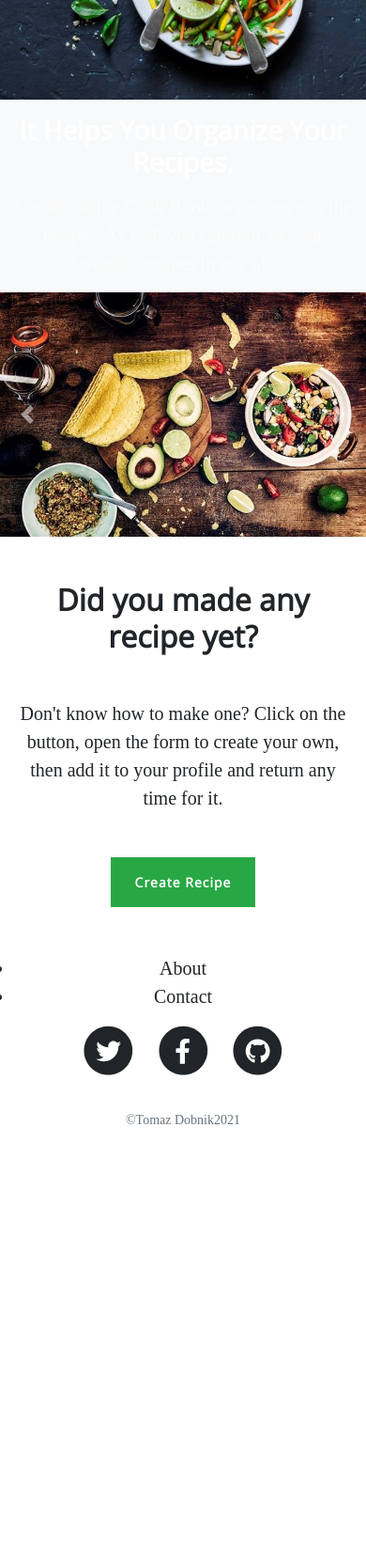
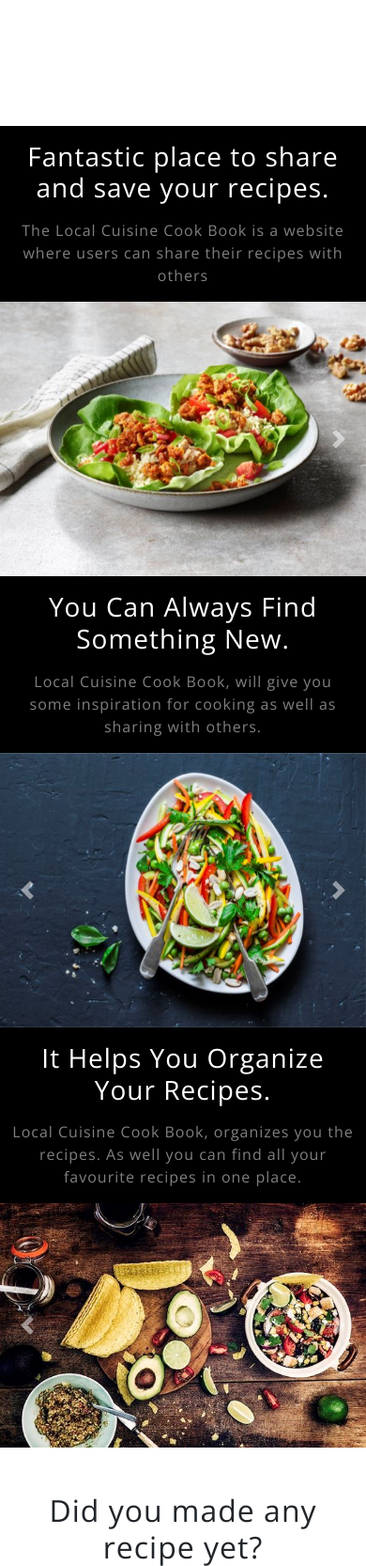
Before and after one commit to Tomazdo10/Cuisine, a Flask app: page /about in a window 390 px wide. Shown: the part 1812-3478 px from the top of the page at 94% size. Before the commit the page ends 3008 px from the top, so only its background shows below. Run offline with Flask 2, Linux system fonts and the light colour scheme; the visitor is signed in with stand-in values (Sample User, id 1); some libraries are stand-ins or nearby versions.

Commit message:
modified templates

```diff
--- a/app.py
+++ b/app.py
@@ -230,11 +230,11 @@ def signup_page():
             flash("username already exists")
             return redirect(url_for("signup"))
 
-        sign_up = {
+        signup = {
             "username": request.form.get("username").lower(),
-            "password": generate_password_hash(request.form.get("password"))
+            "password": generate.password.hash(request.form.get("password"))
         }
-        mongo.db.users.insert_one(register)
+        mongo.db.users.insert_one('register')
 
         # put the new user into 'session' cookie
         session["user"] = request.form.get("username").lower()
--- a/templates/about.html
+++ b/templates/about.html
@@ -1,4 +1,3 @@
-<!DOCTYPE html>
 {% extends "base.html" %} {% block content %}
 <header class="masthead"
     style="background-image: url(https://images.unsplash.com/photo-1554676187-3db06266dcaa?ixid=MXwxMjA3fDB8MHxwaG90by1wYWdlfHx8fGVufDB8fHw%3D&ixlib=rb-1.2.1&auto=format&fit=crop&w=1868&q=80);">
@@ -18,7 +17,7 @@
     <div class=" container">
         <div class="row">
             <div class="col-12">
-                <h2 class="text-black">What is Local Cuisine Cook Book</h2>
+                <h2 class="text-white">What is Local Cuisine Cook Book</h2>
             </div>
         </div>
     </div>
@@ -51,13 +50,14 @@
                                 alt="Juicy beef sandwich" />
                         </div>
                     </div>
-                    <a class="carousel-control-prev" href="#carousel" role="button" data-slide="prev">
+                    <a class="carousel-control-prev" href="#carousel-1" role="button" data-slide="prev">
                         <span class="carousel-control-prev-icon" aria-hidden="true"></span>
-                        \ <span class="sr-only">Previous</span>
+                        <span class="sr-only">Previous</span>
                     </a>
-                    <a class="carousel-control-next" href="#carousel" role="button" data-slide="next">
-                        <span class="carousel-control-prev-icon" aria-hidden="true"></span>
-                        <span class="sr-only">Next</span></a>
+                    <a class="carousel-control-next" href="#carousel-1" role="button" data-slide="next">
+                        <span class="carousel-control-next-icon" aria-hidden="true"></span>
+                        <span class="sr-only">Next</span>
+                    </a>
                 </div>
             </div>
             <div class="col-12 col-lg-6 bg-black d-flex">
@@ -72,10 +72,10 @@
                     </p>
                 </div>
             </div>
-            <div class="p-0 d-block d-lg-none col-lg-6">
+            <div class="p-0 col-12 col-lg-6">
                 <div id="carousel-2" class="carousel slide carousel-fade" data-ride="carousel">
                     <div class="carousel-inner">
-                        <div class="carousel-item-active">
+                        <div class="carousel-item active">
                             <img class="d-block w-100" src="{{url_for('static', filename='assets/img/img115.jpg')}}"
                                 alt="Healthy start of the day" />
                         </div>
@@ -109,10 +109,10 @@
                     </p>
                 </div>
             </div>
-            <div class="p-0 d-block d-lg-none col-lg-6">
+            <div class="p-0 col-12 col-lg-6">
                 <div id="carousel-3" class="carousel slide carousel-fade" data-ride="carousel">
                     <div class="carousel-inner">
-                        <div class="carousel-item-active">
+                        <div class="carousel-item active">
                             <img class="d-block w-100" src="{{url_for('static', filename='assets/img/img120.jpg')}}"
                                 alt="Just snacking" />
                         </div>
--- a/templates/add_recipe.html
+++ b/templates/add_recipe.html
@@ -1,4 +1,3 @@
-<!DOCTYPE html>
 {% extends 'base.html %} {% block content %}
 <!--Adding the Recipe-->
 <header class="masthead">
--- a/templates/base.html
+++ b/templates/base.html
@@ -5,18 +5,19 @@
     <meta charset="UTF-8">
     <meta name="viewport" content="width=device-width, initial-scale=1.0">
     <title>Local Cuisine Cook Book</title>
-    <link rel="shortcut icon" href="{{url_for('static', filename='assets/img/favicon.ico') }}" type="img/x-icon" />
+    <link rel="shortcut icon" href="{{url_for('static', filename='/img/favicon.ico') }}" type="img/icon.png" />
+    <script src="https://use.fontawesome.com/releases/v5.13.0/js/all.js" crossorigin="anonymous"></script>
     <link rel="stylesheet" href="{{url_for('static', filename='vendor/bootstrap/css/bootstrap.min.css')}}"
         type="text/css" />
     <link rel="stylesheet" href="{{url_for('static', filename='css/clean-blog.min.css')}}" type="text/css" />
-    <link rel="stylesheet" href="{{ url_for('static', filename='css/style.css') }}" />
+    <link rel="stylesheet" href="{{ url_for('static', filename='assets/css/styles.css') }}" type="text/css" />
     <link rel="preconnect" href="https://fonts.gstatic.com" />
-    <!-- CSS only -->
-    <link rel="preconnect" href="https://fonts.gstatic.com">
-    <link href="https://fonts.googleapis.com/css2?family=Open+Sans:wght@300&display=swap" rel="stylesheet">
-</head>
+    <link
+        href="https://fonts.googleapis.com/css2?family=Noto+Sans&family=Noto+Sans+JP&family=Noto+Serif&family=Open+Sans&family=Roboto&family=Source+Sans+Pro&display=swap"
+        rel="stylesheet">
+    <link rel="shortcut icon" href="{{ url_for('static', filename='favicon.ico') }}" />
 
-<body id="#">
+<body id="page-top">
     <nav class="navbar navbar-expand-lg navbar-light fixed-top box-shadow" id="mainNav">
         <div class="container">
             <a class="navbar-brand js-scroll-trigger" href="{{ url_for('home_page') }}"><i class="fas fa-book"></i>Local
@@ -31,7 +32,7 @@
                 <ul class="navbar-nav ml-auto">
                     {% if session['logged_in'] == True %}
                     <li class="nav-item">
-                        <a class="nav-link" href="{{url_for ('profile_page') }}">Profile</a>
+                        <a class="nav-link" href="{{url_for ('profile_page') }}">My Profile</a>
                     </li>
                     {% else %}
                     <li class="nav-item">
@@ -72,8 +73,8 @@
             <div class="row">
                 <div class="col-lg-8 col-md-10 mx-auto">
                     <div class="site-heading">
-                        <h1>Cuisine</h1>
-                        <span class="subheading">Happy Cooking</span>
+                        <h1>Local Cuisine</h1>
+                        <span class="subheading">Local Cuisine Cook Book</span>
                     </div>
                 </div>
             </div>
@@ -142,10 +143,7 @@
     <!-- Custom scripts for this template -->
     <script src="{{url_for('static', filename='js/clean-blog.min.js')}}"></script>
     <script type="text/javascript" src="https://cdn.jsdelivr.net/npm/emailjs-com@2/dist/email.min.js"></script>
-    <script src="{{ url_for('static',filename='js/RecipeSearch.js') }}"></script>
-    <script src="https://cdnjs.cloudflare.com/ajax/libs/jquery-easing/1.4.1/jquery.easing.min.js"></script>
-    <script src="https://use.fontawesome.com/releases/v5.13.0/js/all.js" crossorigin="anonymous"></script>
-
+    <script src="{{ url_for('static',filename='js/signup.js') }}"></script>
     <script>
         $("#copyright").text(new Date().getFullYear());
     </script>
--- a/templates/contact.html
+++ b/templates/contact.html
@@ -1,4 +1,3 @@
-<!DOCTYPE html>
 {% extends "base.html" %} {% block content %}
 <header class="mastehead">
     <div class="container d-flex h-100 align-items-center">
--- a/templates/index.html
+++ b/templates/index.html
@@ -82,7 +82,7 @@
             <div class="p-0 col-12 col-lg-6">
                 <div id="carousel-1" class="carousel slide carousel-fade">
                     <div class="carousel-inner">
-                        <div class="carousel-item-active">
+                        <div class="carousel-item active">
                             <img class="d-block w-100" src="{{url_for( 'static', filename='assets/img/img345.jpg' )}}"
                                 alt="Power plate for healthy eating">
                         </div>
@@ -113,7 +113,7 @@
             <div class="p-0 d-none d-lg-block col-lg-6">
                 <div id="carousel-2" class="carousel slide carousel-fade" data-ride="carousel">
                     <div class="carousel-inner">
-                        <div class="carousel-item-active">
+                        <div class="carousel-item active">
                             <img class="d-block w-100" src="{{ url_for('static', filename='assets/img/img678.jpg') }}"
                                 alt="Power plate for healthy eating">
                         </div>
--- a/templates/profile.html
+++ b/templates/profile.html
@@ -8,7 +8,7 @@
         </h4>
     </div>
     <div class="col s12 link-text">
-        <a href="{{ url_for('profile') }}" class="generic-text">Explore</a>
+        <a href="{{ url_for('index') }}" class="generic-text">Explore</a>
     </div>
     <br>
     <div class="col s12 link-text">
```
Also changed, not shown: templates/cuisine.html (+3 -13 lines), templates/login.html (+45 -21 lines), templates/recipe.html (+4 -4 lines), templates/recipes.html (+4 -3 lines), templates/signup.html (+8 -17 lines), static/assets/img/bg-masthead.jpg (deleted), static/assets/img/demo-image-01.jpg (deleted), static/assets/img/demo-image-02.jpg (deleted), static/assets/img/ipad.png (deleted).
